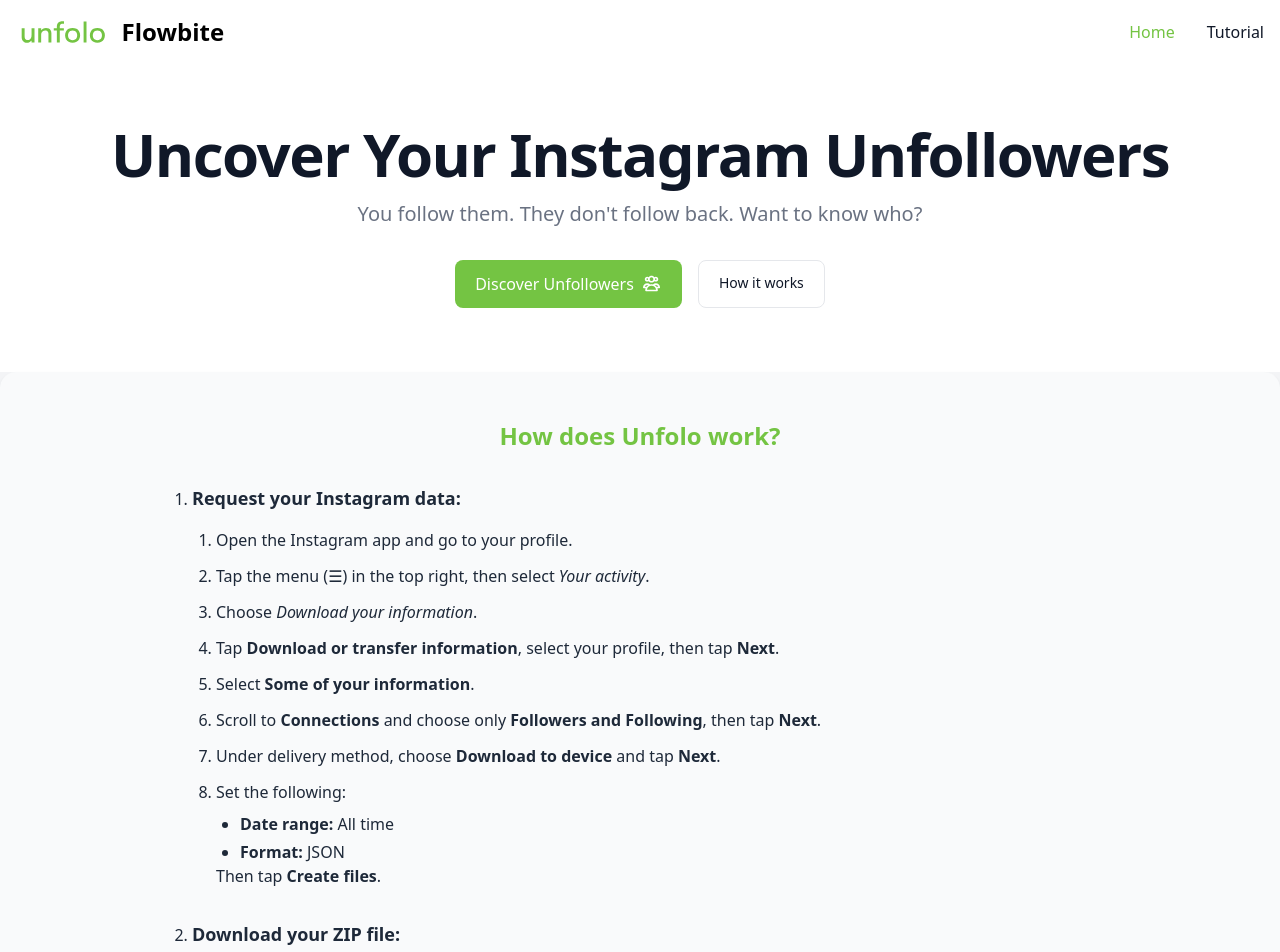
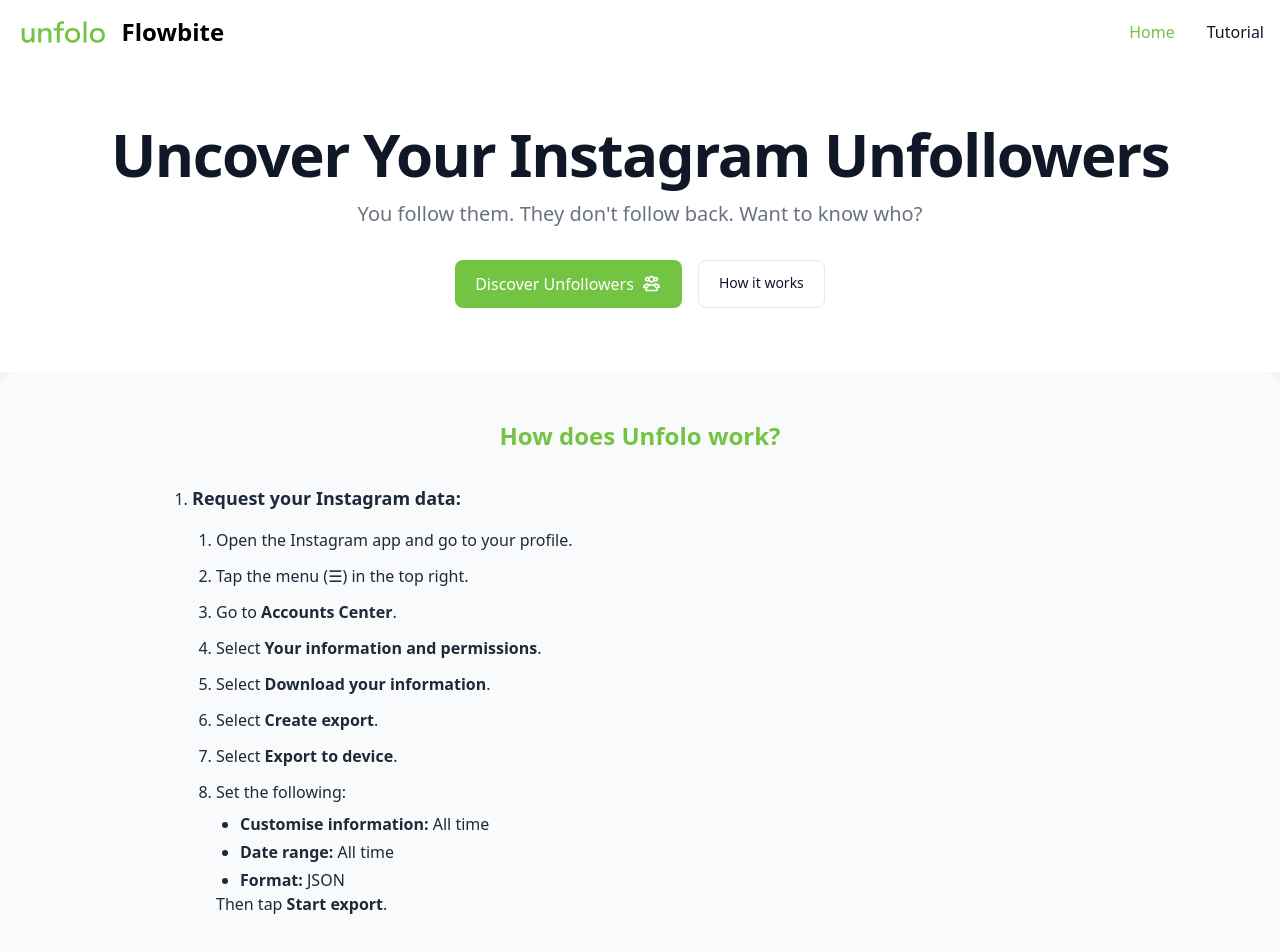
Before and after one commit to tongbadaju/unfolo, a React (Vite) app: page / in a window 1280 px wide. Shown: the top 952 px of the page. Built offline with nearby package versions, Linux system fonts and the light colour scheme.

Commit message:
updated instructions in landing page

```diff
--- a/src/pages/Landing.jsx
+++ b/src/pages/Landing.jsx
@@ -8,7 +8,7 @@
   const scrollToHowItWorks = () => {
     const section = document.getElementById("how-it-works-section");
     if (section) {
-      const yOffset = -80; // adjust based on your header height
+      const yOffset = -40; // adjust based on your header height
       const y = section.getBoundingClientRect().top + window.scrollY + yOffset;
       window.scrollTo({ top: y, behavior: "smooth" });
     }
@@ -60,25 +60,20 @@
             <strong className="text-lg">Request your Instagram data:</strong>
             <ol className="list-decimal pl-6 mt-4 space-y-3 text-base">
               <li>Open the Instagram app and go to your profile.</li>
-              <li>Tap the menu (☰) in the top right, then select <em>Your activity</em>.</li>
-              <li>Choose <em>Download your information</em>.</li>
-              <li>
-                Tap <strong>Download or transfer information</strong>, select your profile, then tap <strong>Next</strong>.
-              </li>
-              <li>Select <strong>Some of your information</strong>.</li>
-              <li>
-                Scroll to <strong>Connections</strong> and choose only <strong>Followers and Following</strong>, then tap <strong>Next</strong>.
-              </li>
-              <li>
-                Under delivery method, choose <strong>Download to device</strong> and tap <strong>Next</strong>.
-              </li>
+              <li>Tap the menu (☰) in the top right.</li>
+              <li>Go to <strong>Accounts Center</strong>.</li>
+              <li>Select <strong>Your information and permissions</strong>.</li>
+              <li>Select <strong>Download your information</strong>.</li>
+              <li>Select <strong>Create export</strong>.</li>
+              <li>Select <strong>Export to device</strong>.</li>
               <li>
                 Set the following:
                 <ul className="list-disc pl-6 mt-2 space-y-1">
+                  <li><strong>Customise information:</strong> All time</li>
                   <li><strong>Date range:</strong> All time</li>
                   <li><strong>Format:</strong> JSON</li>
                 </ul>
-                Then tap <strong>Create files</strong>.
+                Then tap <strong>Start export</strong>.
               </li>
             </ol>
           </li>
@@ -87,7 +82,9 @@
             <strong className="text-lg">Download your ZIP file:</strong>
             <ol className="list-decimal pl-6 mt-4 space-y-3 text-base">
               <li>Instagram will notify you once your file is ready (usually within 5-10 minutes).</li>
-              <li>Follow the link from the notification/email and download the ZIP file.</li>
+              <li>Follow the link from the notification/email or go
+                to the same section in the app and download the ZIP file by entering your Instagram password.
+              </li>
             </ol>
           </li>
 
```
